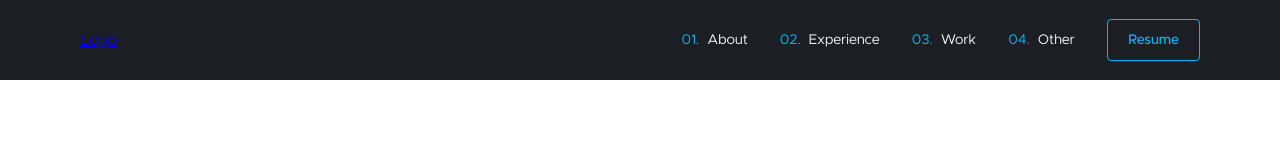
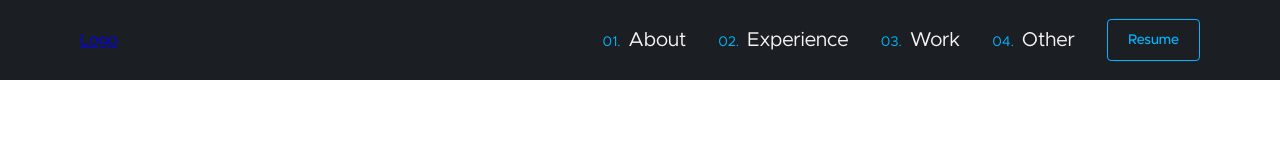
Before and after one commit to flakyllama/portfolio, a Gatsby site: page / in a window 1280 px wide. Built offline with nearby package versions, Linux system fonts and the light colour scheme; Gatsby itself is replaced by a stand-in of ours.

```diff
--- a/src/pages/index.js
+++ b/src/pages/index.js
@@ -8,6 +8,6 @@
   <div className="container">
      <Header />
   </div>
-)
+);
 
 export default IndexPage
--- a/src/styles/header.scss
+++ b/src/styles/header.scss
@@ -47,7 +47,7 @@
         .list-item {
           position: relative;
           margin: 0px 12px;
-          font-size: $font-75;
+          font-size: $font-200;
           counter-increment: item 1;
 
           &:before {
```
